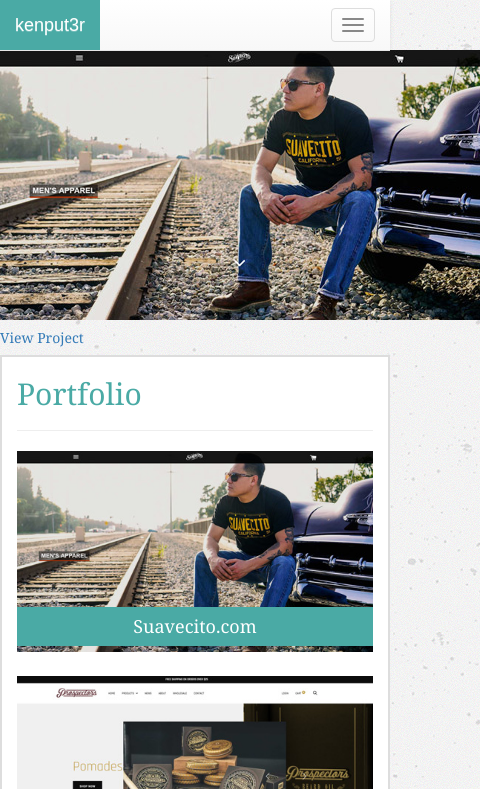
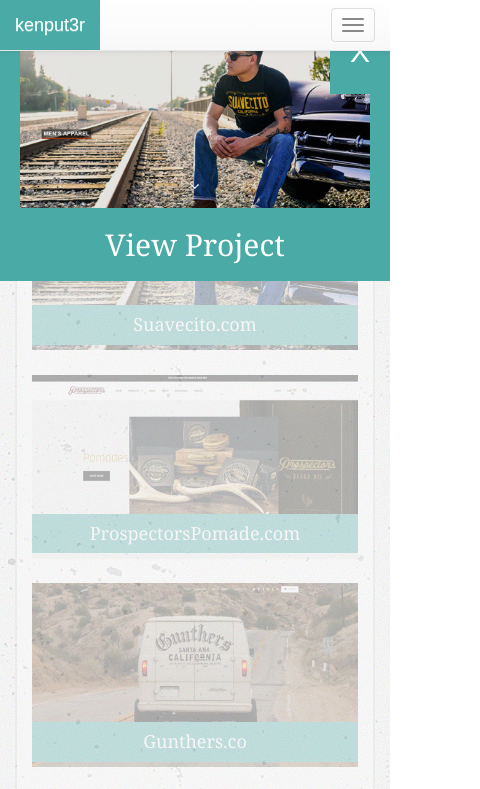
Before and after one commit to devolve-wtf/Bootstrap-Portfolio, a plain HTML site: page portfolio.html in a window 390 px wide. Both pictures are taken after a click on the picture 195 px from the left and 258 px from the top of the page. Shown: the top 789 px of the page, 480 px wide, since content can reach past the window. Drawn offline with nearby package versions, Linux system fonts and the light colour scheme.

Commit message:
Responsive styles added

```diff
--- a/assets/css/main.css
+++ b/assets/css/main.css
@@ -34,6 +34,10 @@
 	visibility: hidden;
 }
 
+.faded {
+	opacity: 0.3;
+}
+
 footer {
 	background-color: #666666;
 	border-top: 6px solid #4aaaa5;
@@ -64,6 +68,53 @@
 
 h4 a {
 	color: #fff;
+}
+
+#Modal {
+	background-color: rgba(0,0,0,0.77);
+	width: 1024px;
+	max-width: 100%;
+	margin: 0 auto;
+	position: absolute;
+	left: 0;
+	right: 0;
+	opacity: 1;
+	transition: opacity 500ms;
+	z-index: 4;
+}
+
+#Modal.display-none {
+	opacity: 0;
+}
+
+#Modal .button {
+	background-color: #4aaaa5;
+	color: #ffffff;
+	cursor: pointer;
+	font-size: 3rem;
+	padding: 2rem;
+	position: absolute;
+	right: 0;
+}
+
+#Modal h5 {
+	background-color: #4aaaa5;
+	color: #ffffff;
+	font-size: 3rem;
+	margin-top: -4rem;
+	padding: 2rem;
+	position: absolute;
+	text-align: center;
+	width: 100%;
+}
+
+#Modal h5 a {
+	color: #fff;
+}
+
+#Modal img {
+	border: 2rem solid #4aaaa5;
+	width: 100%;
 }
 
 .modal-thumbnail {
@@ -99,7 +150,14 @@
 }
 
 @media screen and (max-width: 768px) {
+	section, aside {
+		margin-bottom: 2rem;
+	}
 
+	#Sidebar .img-responsive {
+		margin-left: auto;
+		margin-right: auto;
+	}
 
 }
 
--- a/assets/js/functions.js
+++ b/assets/js/functions.js
@@ -52,8 +52,8 @@
 	var y = 0;
 
 	window.onscroll = function(e) {
-		y = window.scrollY - 50 + 'px';
-	}
+		y = window.scrollY - 60 + 'px';
+	};
 
 	for(var i = 0; i < thumbnails.length; i++) {
 		thumbnails[i].addEventListener('click', function() {
@@ -62,7 +62,7 @@
 			modalImage.setAttribute('src', imageSrc);
 			projectLink.setAttribute('href', link);
 			modal.style.marginTop = y;
-			main.className = 'wrapper faded';
+			main.classList.add('faded');
 			modal.classList.remove('display-none');
 			console.log(y);
 		});
--- a/portfolio.html
+++ b/portfolio.html
@@ -59,7 +59,7 @@
 
 	<main id="Main" class="container">
 		<div id="Page" class="row">
-			<section id="PageContent" class="col-sm-7">
+			<section id="PageContent" class="col-md-7 col-sm-12">
 				<div class="box">
 					<h2>Portfolio</h2>
 
@@ -94,7 +94,7 @@
 				</div>
 			</section>
 
-			<aside id="Sidebar" class="col-sm-4 col-sm-offset-1">
+			<aside id="Sidebar" class="col-md-4 col-md-offset-1 col-sm-12">
 				<div>
 					<h3>Connect with kenput3r</h3>
 
```
Also changed, not shown: contact.html (+2 -2 lines), index.html (+2 -2 lines).
